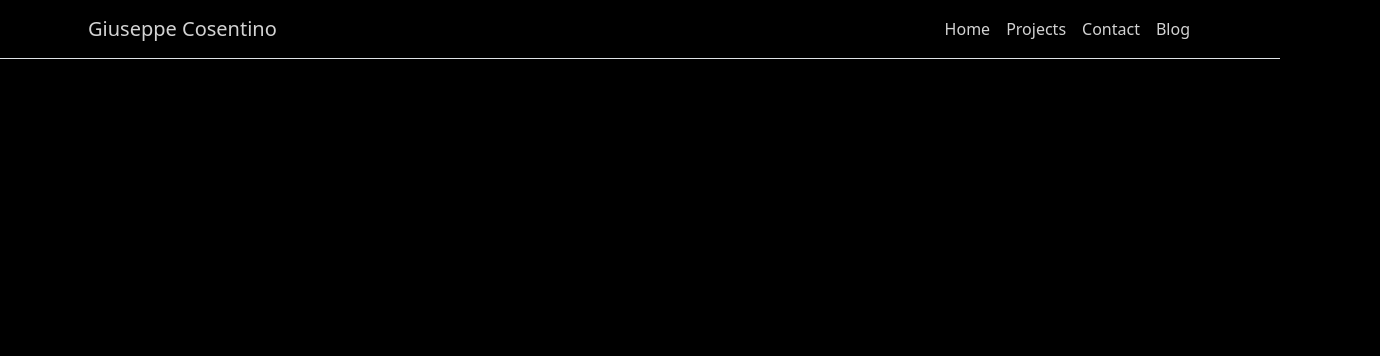
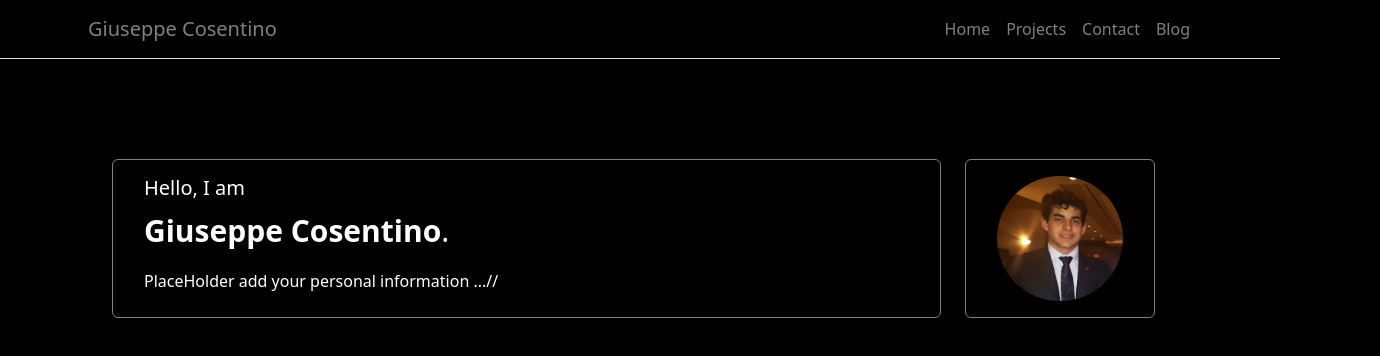
Before and after one commit to joeycose/Portfolio-Website, a Next.js app in the folder my-app/: page / in a window 1280 px wide. Shown: the top 356 px of the page, 1380 px wide, since content can reach past the window. Built offline with nearby package versions, Linux system fonts and the light colour scheme.

Commit message:
Feat # 4 : Added MainSection and Cards within

```diff
--- /dev/null
+++ b/my-app/components/HomePage.js
@@ -0,0 +1,38 @@
+import React from 'react';
+import Card from 'react-bootstrap/Card';
+import Col from 'react-bootstrap/Col';
+import Container from 'react-bootstrap/Container';
+import Row from 'react-bootstrap/Row';
+//import JoeCosentino from '../images/test1.jpg';
+//import Joe from '../public/vercel.svg'
+
+//console.log(Joe);
+
+export default function HomePage() {
+    return (
+        <Container fluid style={{ paddingTop: '100px', marginLeft: '100px' }}>
+            <Row>
+                <Col md={8}>
+                    <Card className="bg-black text-white border-grey" style={{ height: '100%', paddingRight: '15px', paddingLeft: '15px', border: '1px solid grey' }}>
+                        <Card.Body>
+                            <Card.Title> Hello, I am</Card.Title>
+                            <Card.Text style={{ fontSize: '30px' }}>
+                                <strong>Giuseppe Cosentino</strong>.
+                            </Card.Text>
+                            <Card.Text>
+                                PlaceHolder add your personal information ...//
+                            </Card.Text>
+                        </Card.Body>
+                    </Card>
+                </Col>
+                <Col md={2}>
+                    <Card className="bg-black text-white border-grey" style={{ height: '100%', paddingRight: '15px', paddingLeft: '15px', border: '1px solid grey' }}>
+                        <Card.Body className="text-center">
+                            <img variant="top" src="/joe.jpg" className="rounded-circle" style={{ maxWidth: '100%', maxHeight: '100%' }} />
+                        </Card.Body>
+                    </Card>
+                </Col>
+            </Row>
+        </Container>
+    );
+}
--- a/my-app/components/Layout.js
+++ b/my-app/components/Layout.js
@@ -1,10 +1,12 @@
 import React from "react";
+import HomePage from "./HomePage";
 import NavbarMain from "./NavbarMain";
 
 export default function Layout() {
     return <>
     <div style={{background: "black"}}>
     <NavbarMain/>
+    <HomePage/>
     </div>
     </>
 }
--- a/my-app/components/NavbarMain.js
+++ b/my-app/components/NavbarMain.js
@@ -4,16 +4,16 @@ import Navbar from 'react-bootstrap/Navbar';
 
 export default function MainNav() {
     return (
-        <Navbar style={{ backgroundColor: '' }} id="NavbarMain" collapseOnSelect expand="lg" variant="dark" className="border-bottom border-grey">
+        <Navbar id="NavbarMain" collapseOnSelect expand="lg" variant="dark" className="border-bottom border-grey">
             <Container className="align-items-centre">
-                <Navbar.Brand style={{ padding: '6px', color: 'lightGrey' }} className="mx-auto" href="#">Giuseppe Cosentino</Navbar.Brand>
+                <Navbar.Brand style={{ padding: '6px', color: 'grey' }} className="mx-auto" href="#">Giuseppe Cosentino</Navbar.Brand>
                 <Navbar.Toggle className="ml-auto" aria-controls="responsive-navbar-nav" />
                 <Navbar.Collapse id="responsive-navbar-nav">
                     <Nav className="ms-auto" style={{ fontSize: '16px' }}>
-                        <Nav.Link style={{ color: 'lightGrey' }} href="">Home</Nav.Link>
-                        <Nav.Link style={{ color: 'lightGrey' }} href="/projects">Projects</Nav.Link>
-                        <Nav.Link style={{ color: 'lightGrey' }} href="/contact">Contact</Nav.Link>
-                        <Nav.Link style={{ color: 'lightGrey' }} href="/blog">Blog</Nav.Link>
+                        <Nav.Link style={{ color: 'grey' }} href="">Home</Nav.Link>
+                        <Nav.Link style={{ color: 'grey' }} href="/projects">Projects</Nav.Link>
+                        <Nav.Link style={{ color: 'grey' }} href="/contact">Contact</Nav.Link>
+                        <Nav.Link style={{ color: 'grey' }} href="/blog">Blog</Nav.Link>
                     </Nav>
                 </Navbar.Collapse>
             </Container>
```
Also changed, not shown: my-app/public/joe.jpg (added), my-app/public/test1.jpg (added).
